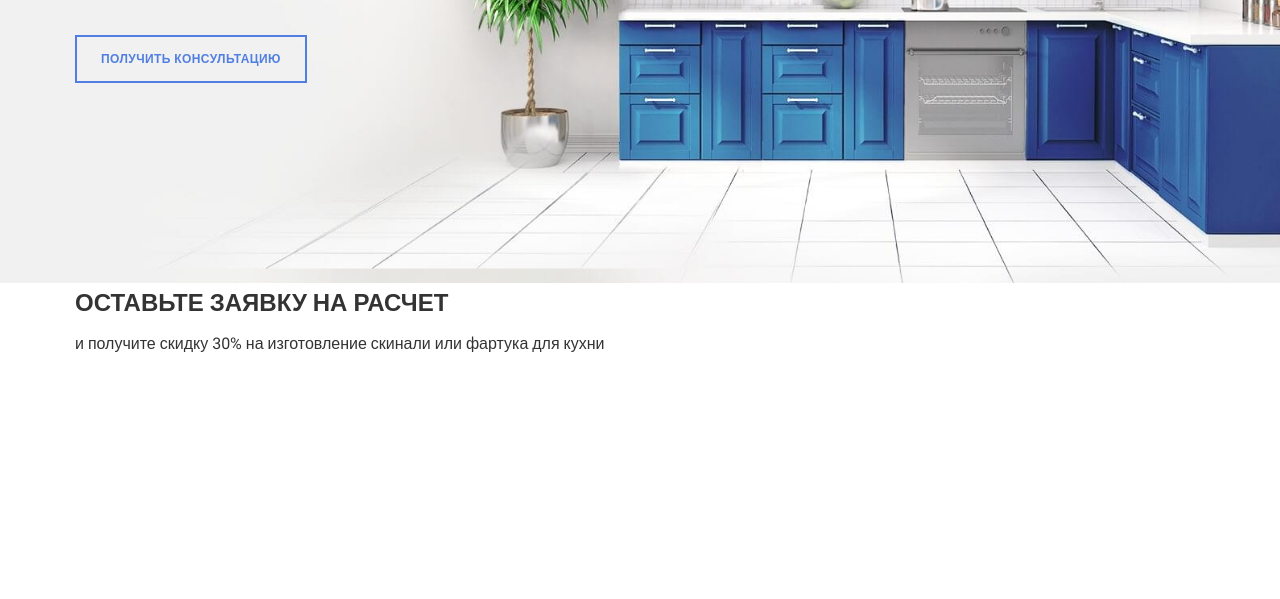
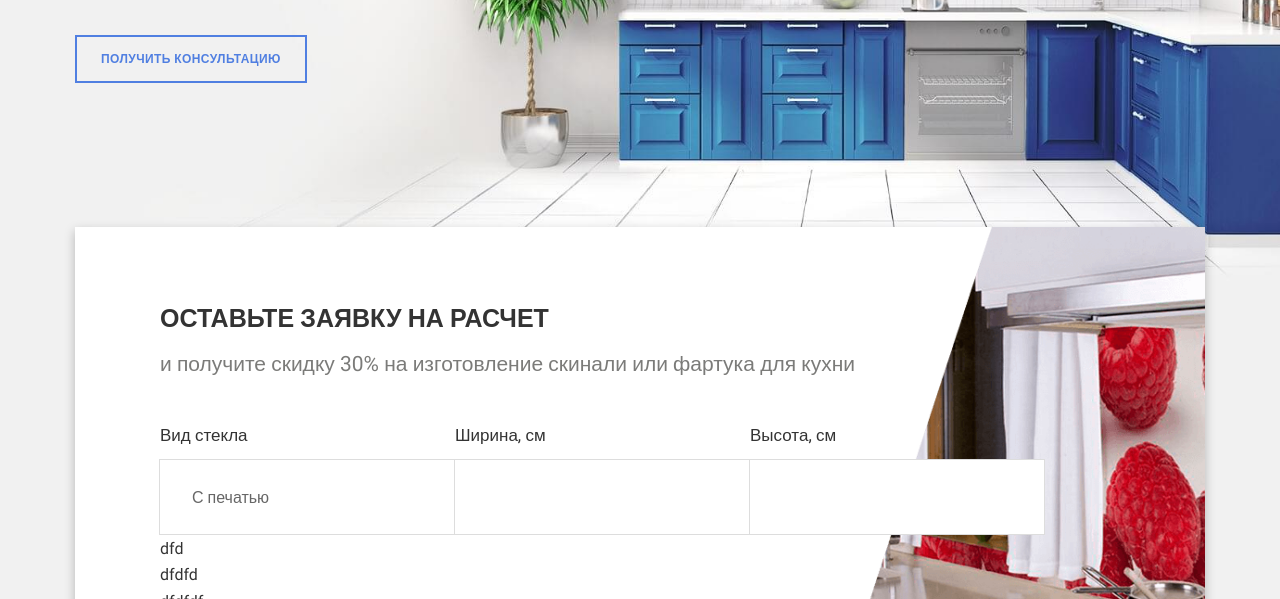
Before and after one commit to gh-aakimkin/skinal, a website: page app/index.html in a window 1280 px wide. Shown: the part 353-952 px from the top of the page. Before the commit the page ends 800 px from the top, so only its background shows below. Drawn offline with Linux system fonts and the light colour scheme; files that its build step writes are made by us from their sources.

Commit message:
Начало верстки второй секции

```diff
--- a/app/index.html
+++ b/app/index.html
@@ -64,7 +64,7 @@
 				<div class="hero__item">
 					<div class="hero__item__content">
 						<h1 class="item__content">Гарантия минимальной цены на скинали</h1>
-						<span class="item__title">от 3 000 &#8381/м<sup>2</sup></span>
+						<span class="item__title">от 3 000 ₽/м<sup>2</sup></span>
 						<div class="button_wrap btn_hero">
 							<a class="button-o" href="#">Получить консультацию</a>
 						</div>
@@ -78,9 +78,32 @@
 	<section class="calculation">
 		<div class="conteiner">
 			<div class="calculation__block">
+
 				<div class="calculation__block__item">
+					<img class="calculation__block_img" src="images/dest/form-bg-calc.png" alt="alt">
 					<h2 class="block__item__content">ОСТАВЬТЕ ЗАЯВКУ НА РАСЧЕТ</h2>
 					<span class="block__item__title">и получите скидку 30% на изготовление скинали или фартука для кухни</span>
+					<form action="#" class="form calculation__block__form">
+						<div class="form__row">
+							<div class="form__group">
+								<label for="" class="form__label">Вид стекла</label>
+								<input type="text" class="input form__input" placeholder="С печатью">
+							</div>
+							<div class="form__group">
+								<label for="" class="form__label">Ширина, см</label>
+								<input type="text" class="input form__input">
+							</div>
+							<div class="form__group">
+								<label for="" class="form__label">Высота, см</label>
+								<input type="text" class="input form__input">
+							</div>
+						</div>
+						dfd</br>
+						dfdfd</br>
+						dfdfdf</br>
+						dfdfdfdfd</br>
+						dfdfdf</br>
+					</form>
 				</div>
 			</div>
 		</div>
--- a/app/js/app.js
+++ b/app/js/app.js
@@ -3,8 +3,14 @@ document.addEventListener("DOMContentLoaded", function() {
 	$('.menu-button').click(function() {
 		$('.menu').stop().slideToggle();
 	});
-
-	$('.menu').click(function(e){
+	$(document).keyup(function(e){
+		if (e.keyCode == 27){
+		$('.menu').slideUp();
+		}
+	}).click(function(){
+		$('.menu').slideUp();
+	});
+	$('.navbar').click(function(e){
 		e.stopPropagation();
 	});
 
--- /dev/null
+++ b/app/sass/block/_calculation.sass
@@ -0,0 +1,47 @@
+.calculation
+		background-color: #F1F1F1
+		&__block
+			background-color: #fff
+			position: relative
+			transform: translateY(-56px)
+			&__item
+				position: relative
+				padding: 70px 85px
+				box-shadow: 0px 4px 10px rgba(0, 0, 0, 0.25)
+				z-index: 1
+
+
+			&_img
+				position: absolute
+				right: 0
+				top: 0
+				max-width: 100%
+				object-fit: cover
+				display: block
+				height: 100%
+				z-index: -1
+
+
+.block__item__content
+	font-size: 25px
+.block__item__title
+	font-size: 21px
+	font-weight: 300
+	color: #7b7b79
+	display: inline-block
+	padding-bottom: 40px
+
+.form__row
+	display: flex
+.form__label
+	display: block
+	font-size: 17px
+	margin-bottom: 10px
+.form__input
+	margin-left: -1px
+	width: 296px
+	height: 76px
+	border: 1px solid #DDDDDD
+	&::placeholder
+		font-size: 16px
+		padding-left: 30px
--- a/app/sass/main.sass
+++ b/app/sass/main.sass
@@ -2,3 +2,4 @@
 @import "block/header"
 @import "block/navbar"
 @import "block/hero"
+@import "block/calculation"
```
Also changed, not shown: app/css/app.min.css, app/images/dest/form-bg-calc.png (added), app/images/src/form-bg-calc.png (added), app/js/app.min.js.
